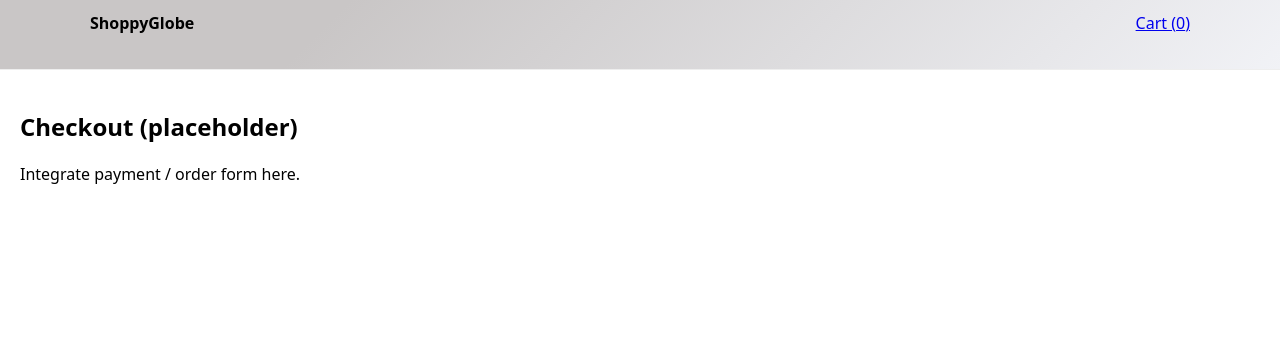
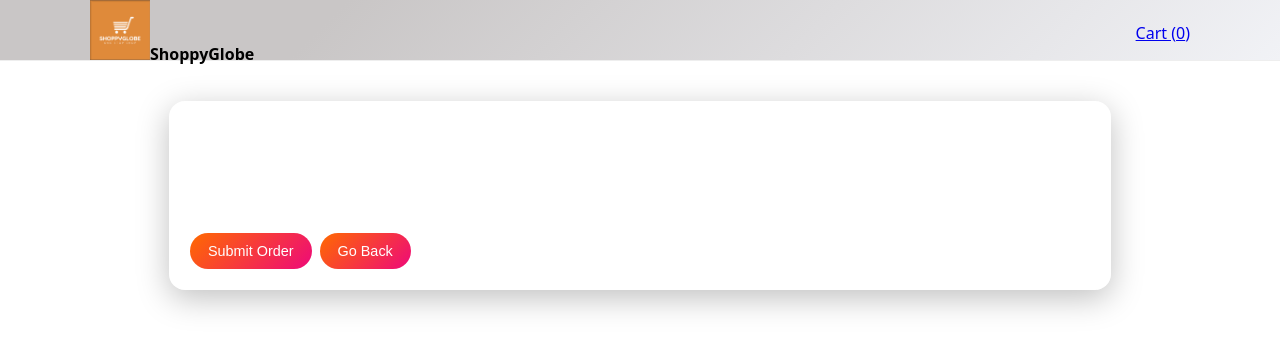
Before and after one commit to hardikjha/shoppyglobe, a React (Vite) app: page /checkout in a window 1280 px wide. Shown: the top 350 px of the page. Built offline with nearby package versions, Linux system fonts and the light colour scheme.

Commit message:
styling for checkout page

```diff
--- a/src/App.css
+++ b/src/App.css
@@ -16,8 +16,8 @@ body {
   background-color: #f1f2f6;
   background-image: linear-gradient(315deg, #f1f2f6 0%, #c9c6c6 74%);
   border-bottom:1px solid #eee;
-  padding:12px 20px;
-  height: 45px;
+  padding:0;
+  height: 60px;
 }
 
 
@@ -27,6 +27,11 @@ body {
   align-items:center;
   max-width:1100px;
   margin:0 auto;
+}
+
+.logo {
+  height: 60px;
+  width: 60px;
 }
 
 
@@ -102,3 +107,42 @@ body {
 .product-link {
   text-decoration: none;
 }
+
+
+.btn-gradient {
+  background: linear-gradient(135deg, #ff6a00, #ee0979);
+  color: white;
+  border: none;
+  padding: 10px 18px;
+  border-radius: 30px;
+  cursor: pointer;
+  font-size: 0.9rem;
+  font-weight: 500;
+  transition: background 0.3s ease, transform 0.2s ease;
+}
+
+.btn-gradient:hover {
+  background: linear-gradient(135deg, #ff7e33, #ff3d99);
+  transform: scale(1.05);
+}
+
+/* Small buttons (for + / - / remove) */
+.btn-small {
+  padding: 6px 12px;
+  font-size: 0.8rem;
+  border-radius: 20px;
+}
+
+/* Glassmorphism Cart Page Container */
+.cart-container {
+  background: rgba(255, 255, 255, 0.08);
+  backdrop-filter: blur(12px);
+  -webkit-backdrop-filter: blur(12px);
+  border-radius: 16px;
+  border: 1px solid rgba(255, 255, 255, 0.18);
+  padding: 20px;
+  max-width: 900px;
+  margin: 40px auto;
+  box-shadow: 0 8px 32px rgba(0, 0, 0, 0.25);
+  color: white;
+}
--- a/src/components/Cart.jsx
+++ b/src/components/Cart.jsx
@@ -5,16 +5,26 @@ import { Link } from 'react-router-dom';
 
 export default function Cart() {
   const cart = useSelector(state => state.cart || []);
-  const total = cart.reduce((s, i) => s + (i.price || 0) * (i.quantity || 0), 0);
+  const total = cart.reduce((sum, item) => sum + (item.price || 0) * (item.quantity || 0), 0);
 
   return (
-    <div style={{padding:20}}>
+    <div className="cart-container">
       <h1>Your Cart</h1>
-      {cart.length === 0 ? <p>Cart is empty</p> : (
+      {cart.length === 0 ? (
+        <p>Cart is empty</p>
+      ) : (
         <>
-          {cart.map(item => <CartItem key={item.id} item={item} />)}
-          <div style={{marginTop:12}}>Total: ₹{total}</div>
-          <Link to="/checkout"><button style={{marginTop:8}}>Checkout</button></Link>
+          {cart.map(item => (
+            <CartItem key={item.id} item={item} />
+          ))}
+          <div style={{ marginTop: 12, fontSize: '1.2rem' }}>
+            Total: ₹{total}
+          </div>
+          <Link to="/checkout">
+            <button className="btn-gradient" style={{ marginTop: 12 }}>
+              Proceed to Checkout
+            </button>
+          </Link>
         </>
       )}
     </div>
--- a/src/components/CartItem.jsx
+++ b/src/components/CartItem.jsx
@@ -11,9 +11,28 @@ export default function CartItem({ item }) {
         <h4>{item.title}</h4>
         <p>₹{item.price} x {item.quantity}</p>
         <div>
-          <button onClick={() => dispatch(updateQuantity({ id: item.id, quantity: Math.max(1, item.quantity - 1) }))}>-</button>
-          <button onClick={() => dispatch(updateQuantity({ id: item.id, quantity: item.quantity + 1 }))}>+</button>
-          <button onClick={() => dispatch(removeFromCart(item.id))} style={{marginLeft:8}}>Remove</button>
+          <button
+            className="btn-gradient btn-small"
+            onClick={() => dispatch(updateQuantity({ id: item.id, quantity: Math.max(1, item.quantity - 1) }))}
+          >
+            -
+          </button>
+
+          <button
+            className="btn-gradient btn-small"
+            onClick={() => dispatch(updateQuantity({ id: item.id, quantity: item.quantity + 1 }))}
+          >
+            +
+          </button>
+
+          <button
+            className="btn-gradient btn-small"
+            onClick={() => dispatch(removeFromCart(item.id))}
+            style={{ marginLeft: 8 }}
+          >
+            Remove
+          </button>
+
         </div>
       </div>
     </div>
--- a/src/components/Header.jsx
+++ b/src/components/Header.jsx
@@ -9,7 +9,14 @@ export default function Header() {
   return (
     <header className="header">
       <nav className="nav">
-        <Link to="/" className="brand">ShoppyGlobe</Link>
+        <Link to="/" className="brand">
+          <img
+            src="/assets/logo.PNG"
+            alt="ShoppyGlobe Logo"
+            className="logo"
+          />
+          ShoppyGlobe
+        </Link>
         <div className="nav-right">
           <Link to="/cart">Cart ({totalItems})</Link>
         </div>
--- a/src/pages/Checkout.jsx
+++ b/src/pages/Checkout.jsx
@@ -1,4 +1,12 @@
-import React from 'react';
 export default function Checkout() {
-  return <div style={{padding:20}}><h2>Checkout (placeholder)</h2><p>Integrate payment / order form here.</p></div>;
+  return (
+    <div className="cart-container">
+      <h2>Checkout</h2>
+      <p>Integrate payment / order form here.</p>
+      <button className="btn-gradient">Submit Order</button>
+      <button className="btn-gradient" style={{ marginLeft: 8 }}>
+        Go Back
+      </button>
+    </div>
+  );
 }
```
